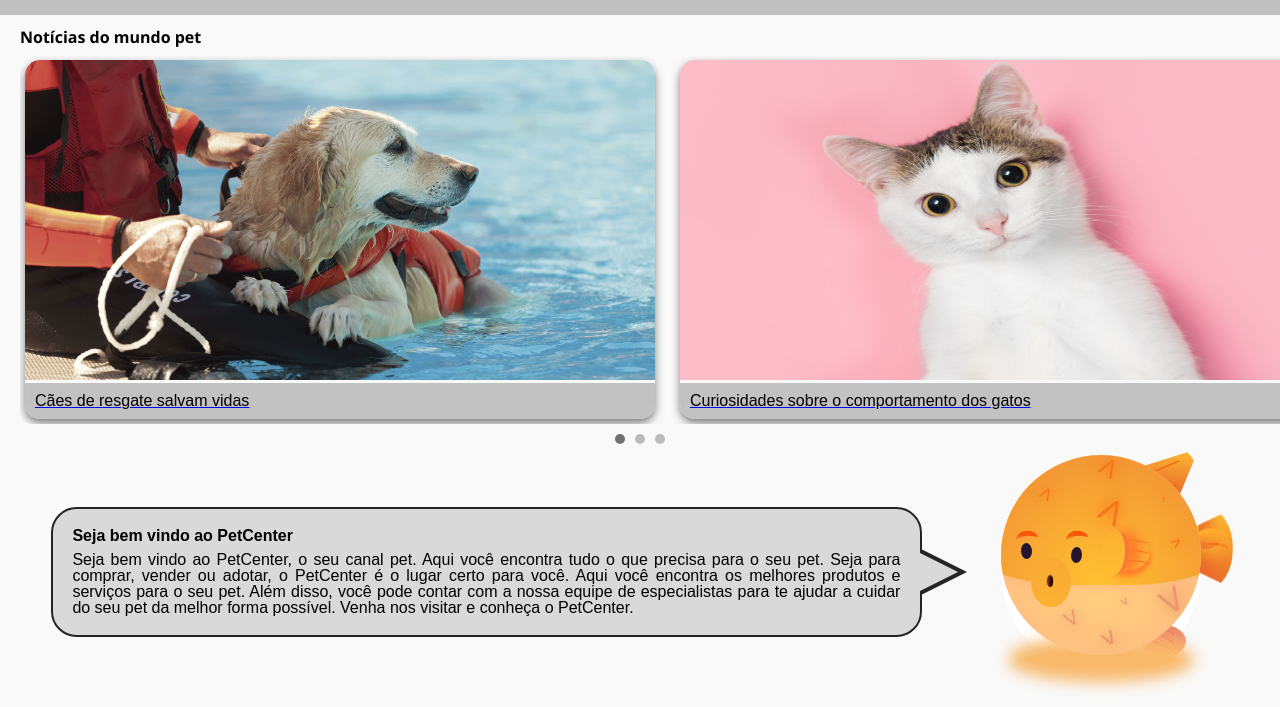
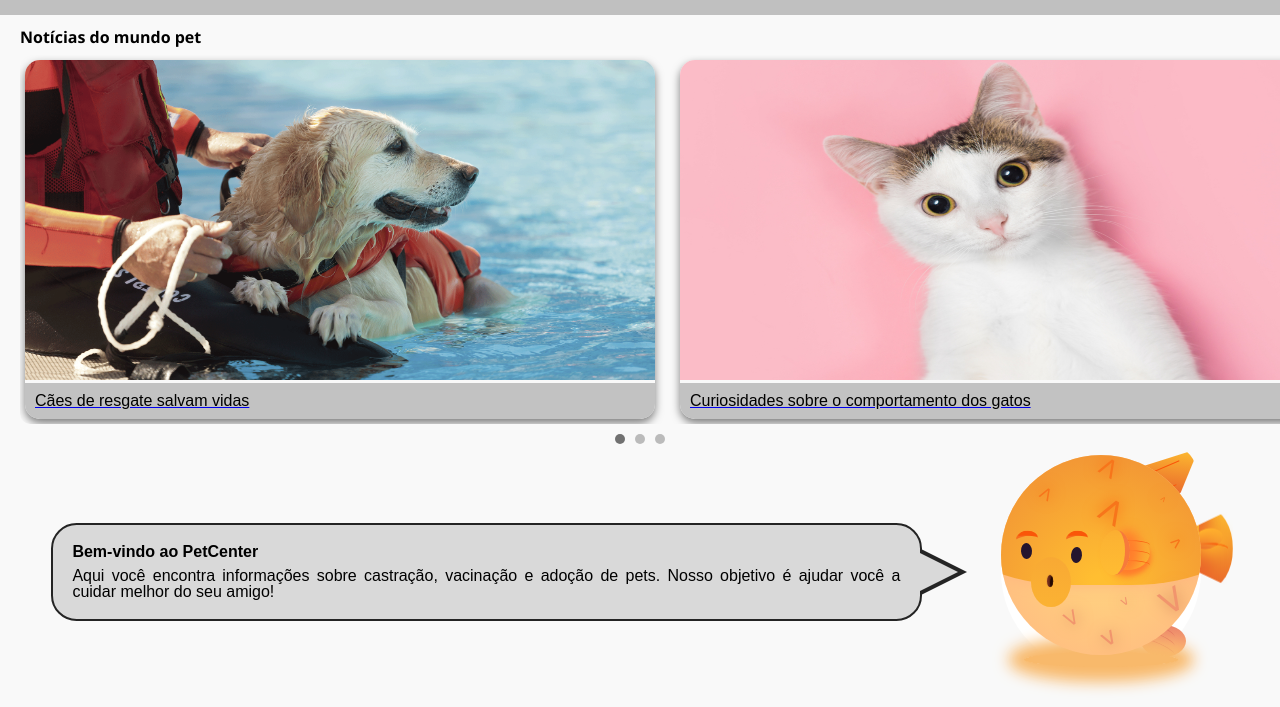
Before and after one commit to Leturnos/Extensionista-II, a plain HTML site: page index.html in a window 1280 px wide. Shown: the part 91-798 px from the top of the page. Drawn offline with Linux system fonts and the light colour scheme; a web font is replaced by a local one.

Commit message:
mexi no balao de fala

```diff
--- a/index.html
+++ b/index.html
@@ -98,15 +98,9 @@
         <div class="grid-layout">
             <div class="container-text">
                 <div class="content-text">
-                    <h2>Seja bem vindo ao PetCenter</h2>
-                    <p>Seja bem vindo ao PetCenter, o seu canal pet. Aqui você encontra tudo o que precisa para o seu
-                        pet. Seja
-                        para comprar, vender ou adotar, o PetCenter é o lugar certo para você. Aqui você encontra os
-                        melhores
-                        produtos e serviços para o seu pet. Além disso, você pode contar com a nossa equipe de
-                        especialistas para
-                        te ajudar a cuidar do seu pet da melhor forma possível. Venha nos visitar e conheça o PetCenter.
-                    </p>
+                    <h2 id="balloonTitle">Bem-vindo ao PetCenter</h2>
+                    <p id="balloonParagraph">Aqui você encontra informações sobre castração,
+                        vacinação e adoção de pets. Nosso objetivo é ajudar você a cuidar melhor do seu amigo!</p>
                 </div>
             </div>
 
--- a/script.js
+++ b/script.js
@@ -135,3 +135,60 @@ document.addEventListener('DOMContentLoaded', function () {
         }
     });
 });
+
+// lista com falas pro peixe
+const textos = [
+    {
+        titulo: "Castração gratuita na sua cidade!",
+        paragrafo: "Fique por dentro das campanhas de castração em sua região. \
+        Proteja seu pet e ajude a reduzir o abandono."
+    },
+    {
+        titulo: "Calendário de vacinação para pets",
+        paragrafo: "Vacinar seu pet é essencial para a saúde dele. \
+        Veja os locais e datas das campanhas de vacinação."
+    },
+    {
+        titulo: "Adoção responsável",
+        paragrafo: "Muitos pets esperam por um lar amoroso. Descubra onde adotar e faça a diferença!"
+    },
+    {
+        titulo: "Benefícios da castração para cães e gatos",
+        paragrafo: "A castração ajuda a evitar doenças e comportamentos agressivos."
+    },
+    {
+        titulo: "Mutirão de vacinação neste fim de semana",
+        paragrafo: "Prefeitura organiza campanha de vacinação gratuita.\
+        Leve seu pet e mantenha a carteirinha em dia!"
+    },
+    {
+        titulo: "Dicas para preparar sua casa para um novo pet",
+        paragrafo: "Antes de adotar, é importante adaptar sua casa para receber seu novo amigo.\
+        Veja o que não pode faltar!"
+    },
+    {
+        titulo: "Feira de adoção acontece neste sábado",
+        paragrafo: "Centenas de cães e gatos estarão esperando um novo lar.\
+        Participe e encontre um amigo fiel!"
+    },
+    {
+        titulo: "Como identificar sinais de doenças em pets",
+        paragrafo: "Mudanças de comportamento podem indicar problemas de saúde.\
+        Veja quando procurar um veterinário."
+    },
+    {
+        titulo: "Bem-vindo ao PetCenter",
+        paragrafo: "Aqui você encontra informações sobre castração, vacinação e adoção de pets. \
+        Nosso objetivo é ajudar você a cuidar melhor do seu amigo!"
+    }
+];
+
+let index = 0;
+
+function mudarTexto() {
+    index = (index + 1) % textos.length; // Alterna entre os textos do array
+    document.getElementById("balloonTitle").innerText = textos[index].titulo;
+    document.getElementById("balloonParagraph").innerText = textos[index].paragrafo;
+}
+
+setInterval(mudarTexto, 7000); // Muda o texto a cada 7 segundos
```
